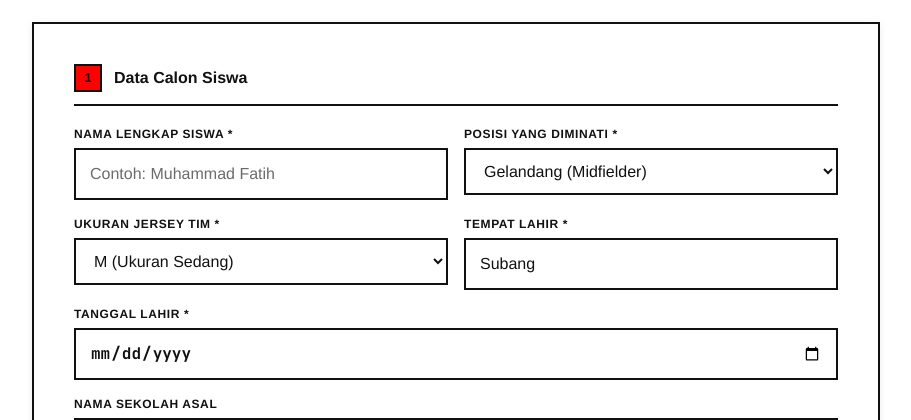
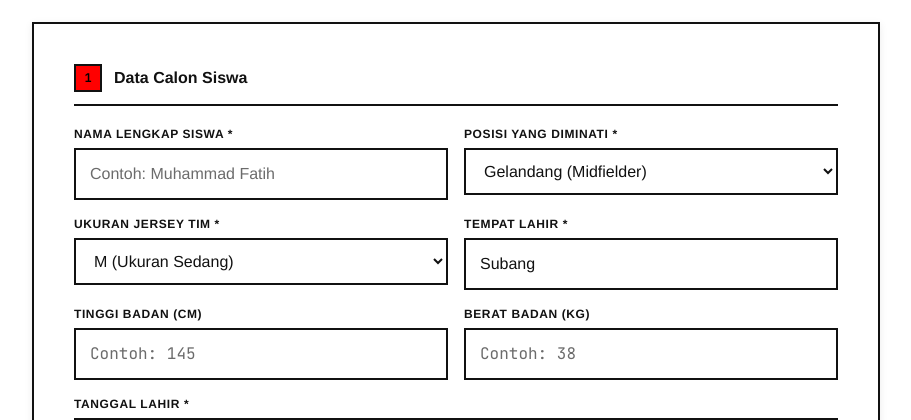
Before and after one commit to dapaaa07/mekarjaya-sports, a Laravel app: page / in a window 1280 px wide. Shown: the part 6080-6500 px from the top of the page, without its empty margins (184-1095 px from the left). Run offline with Laravel 12, Linux system fonts and the light colour scheme; data comes from the database, SQL or seed files in the repository; style sheets or scripts are compiled from the project's sources.

Commit message:
feat(registration): add height and weight fields to registration form and approval pipeline

```diff
--- a/app/Http/Controllers/HomeController.php
+++ b/app/Http/Controllers/HomeController.php
@@ -87,6 +87,8 @@ class HomeController extends Controller
             'birth_date' => 'required|date',
             'position_preference' => 'required|string',
             'jersey_size' => 'nullable|string|in:S,M,L,XL,XXL',
+            'height_cm' => 'nullable|integer|min:30|max:250',
+            'weight_kg' => 'nullable|integer|min:10|max:200',
             'parent_name' => 'required|string|max:255',
             'parent_phone' => 'required|string|max:20',
             'school_name' => 'nullable|string|max:255',
@@ -95,6 +97,12 @@ class HomeController extends Controller
             'kk_document' => 'required|file|image|mimes:jpeg,jpg,png,webp|max:10240',
             'terms_agreement' => 'accepted',
         ], [
+            'height_cm.integer' => 'Tinggi badan harus berupa angka.',
+            'height_cm.min' => 'Tinggi badan minimal 30 cm.',
+            'height_cm.max' => 'Tinggi badan maksimal 250 cm.',
+            'weight_kg.integer' => 'Berat badan harus berupa angka.',
+            'weight_kg.min' => 'Berat badan minimal 10 kg.',
+            'weight_kg.max' => 'Berat badan maksimal 200 kg.',
             'kk_document.required' => 'Dokumen Kartu Keluarga (KK) wajib diunggah.',
             'kk_document.image' => 'File dokumen KK harus berupa gambar.',
             'kk_document.mimes' => 'Format file dokumen KK harus JPG, JPEG, PNG, atau WEBP.',
--- a/app/Http/Controllers/RegistrationController.php
+++ b/app/Http/Controllers/RegistrationController.php
@@ -24,7 +24,6 @@ class RegistrationController extends Controller
             return back()->with('info', 'Pendaftaran ini sudah disetujui sebelumnya.');
         }
 
-        // Convert registration to active Player!
         $nis = 'SSB-MJ-' . date('y') . rand(1000, 9999);
         $player = Player::create([
             'nis' => $nis,
@@ -34,6 +33,8 @@ class RegistrationController extends Controller
             'birth_date' => $registration->birth_date,
             'birth_year' => $registration->birth_year,
             'position' => $registration->position_preference,
+            'height_cm' => $registration->height_cm,
+            'weight_kg' => $registration->weight_kg,
             'jersey_size' => $registration->jersey_size ?? 'M',
             'school_name' => $registration->school_name,
             'parent_name' => $registration->parent_name,
--- a/database/seeders/DatabaseSeeder.php
+++ b/database/seeders/DatabaseSeeder.php
@@ -408,6 +408,8 @@ class DatabaseSeeder extends Seeder
                 'birth_date' => '2015-05-10',
                 'birth_year' => 2015,
                 'position_preference' => 'Striker',
+                'height_cm' => 142,
+                'weight_kg' => 36,
                 'parent_name' => 'Budi Santoso',
                 'parent_phone' => '0812-9988-7766',
                 'school_name' => 'SDN Dangdeur Subang',
@@ -422,6 +424,8 @@ class DatabaseSeeder extends Seeder
                 'birth_date' => '2013-09-18',
                 'birth_year' => 2013,
                 'position_preference' => 'Gelandang',
+                'height_cm' => 148,
+                'weight_kg' => 40,
                 'parent_name' => 'Deden Kurnia',
                 'parent_phone' => '0852-4455-6677',
                 'school_name' => 'SMPN 1 Subang',
--- a/resources/views/admin/registrations/index.blade.php
+++ b/resources/views/admin/registrations/index.blade.php
@@ -50,6 +50,11 @@
                             </td>
                             <td class="p-4 font-bold text-[#111111]">
                                 {{ $reg->position_preference }}
+                                @if($reg->height_cm || $reg->weight_kg)
+                                    <span class="block text-[11px] font-mono text-[#525252] font-normal mt-0.5">
+                                        {{ $reg->height_cm ? $reg->height_cm . ' cm' : '-' }} / {{ $reg->weight_kg ? $reg->weight_kg . ' kg' : '-' }}
+                                    </span>
+                                @endif
                             </td>
                             <td class="p-4">
                                 <span class="block font-bold text-[#111111]">{{ $reg->parent_name }}</span>
--- a/resources/views/welcome.blade.php
+++ b/resources/views/welcome.blade.php
@@ -684,6 +684,20 @@
                                    class="ds-input">
                         </div>
 
+                        <div>
+                            <label for="height_cm" class="block text-xs font-bold text-[#111111] uppercase tracking-wider mb-1.5">Tinggi Badan (cm)</label>
+                            <input type="number" id="height_cm" name="height_cm" value="{{ old('height_cm') }}" min="30" max="250"
+                                   placeholder="Contoh: 145"
+                                   class="ds-input font-mono">
+                        </div>
+
+                        <div>
+                            <label for="weight_kg" class="block text-xs font-bold text-[#111111] uppercase tracking-wider mb-1.5">Berat Badan (kg)</label>
+                            <input type="number" id="weight_kg" name="weight_kg" value="{{ old('weight_kg') }}" min="10" max="200"
+                                   placeholder="Contoh: 38"
+                                   class="ds-input font-mono">
+                        </div>
+
                         <div class="sm:col-span-2">
                             <label for="birth_date" class="block text-xs font-bold text-[#111111] uppercase tracking-wider mb-1.5">Tanggal Lahir *</label>
                             <input type="date" id="birth_date" name="birth_date" required value="{{ old('birth_date') }}"
```
Also changed, not shown: tests/Feature/RegistrationWorkflowTest.php (+8 -0 lines), database/migrations/2026_11_16_050732_add_height_and_weight_to_registrations_table.php (added).
